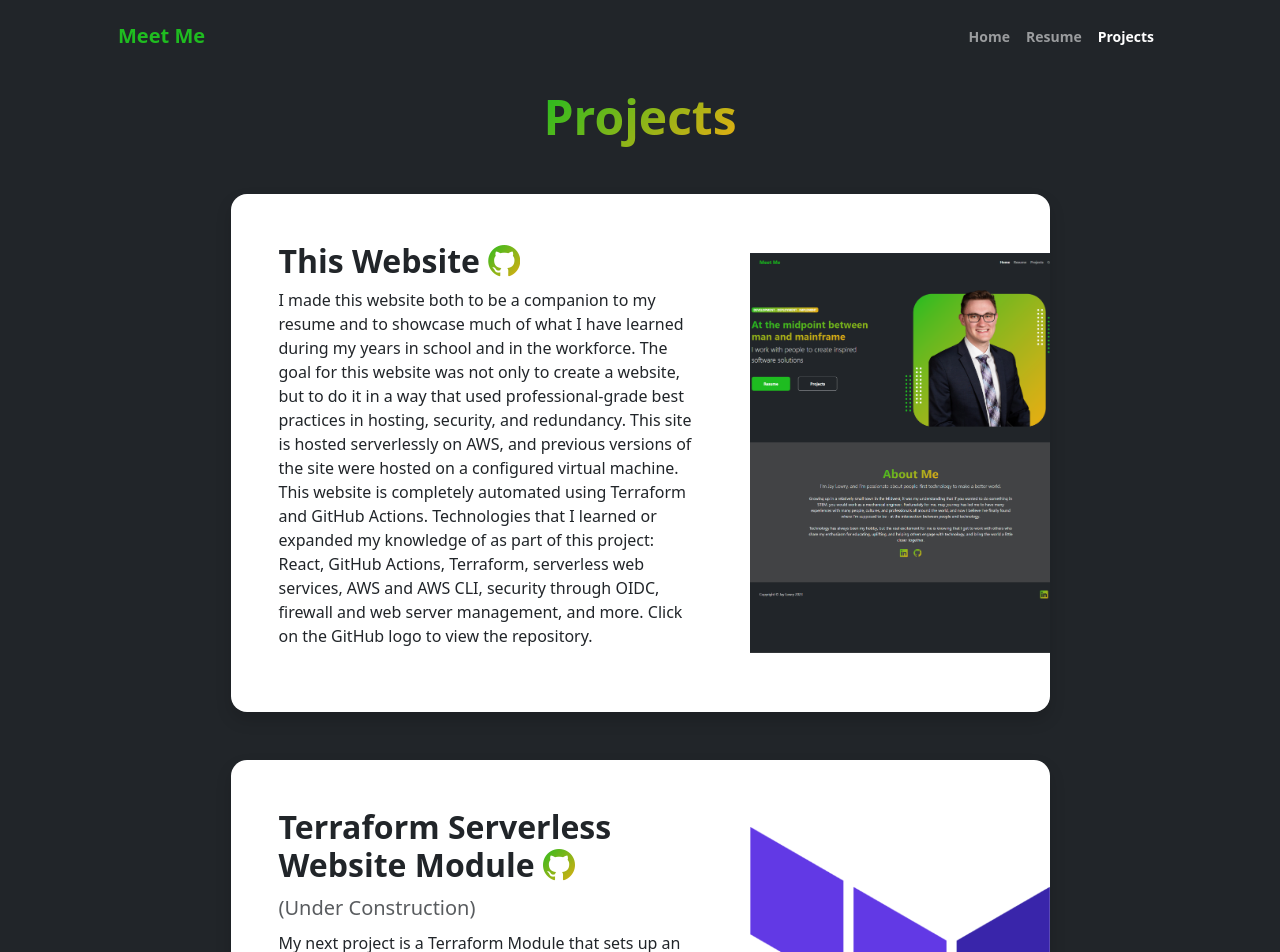
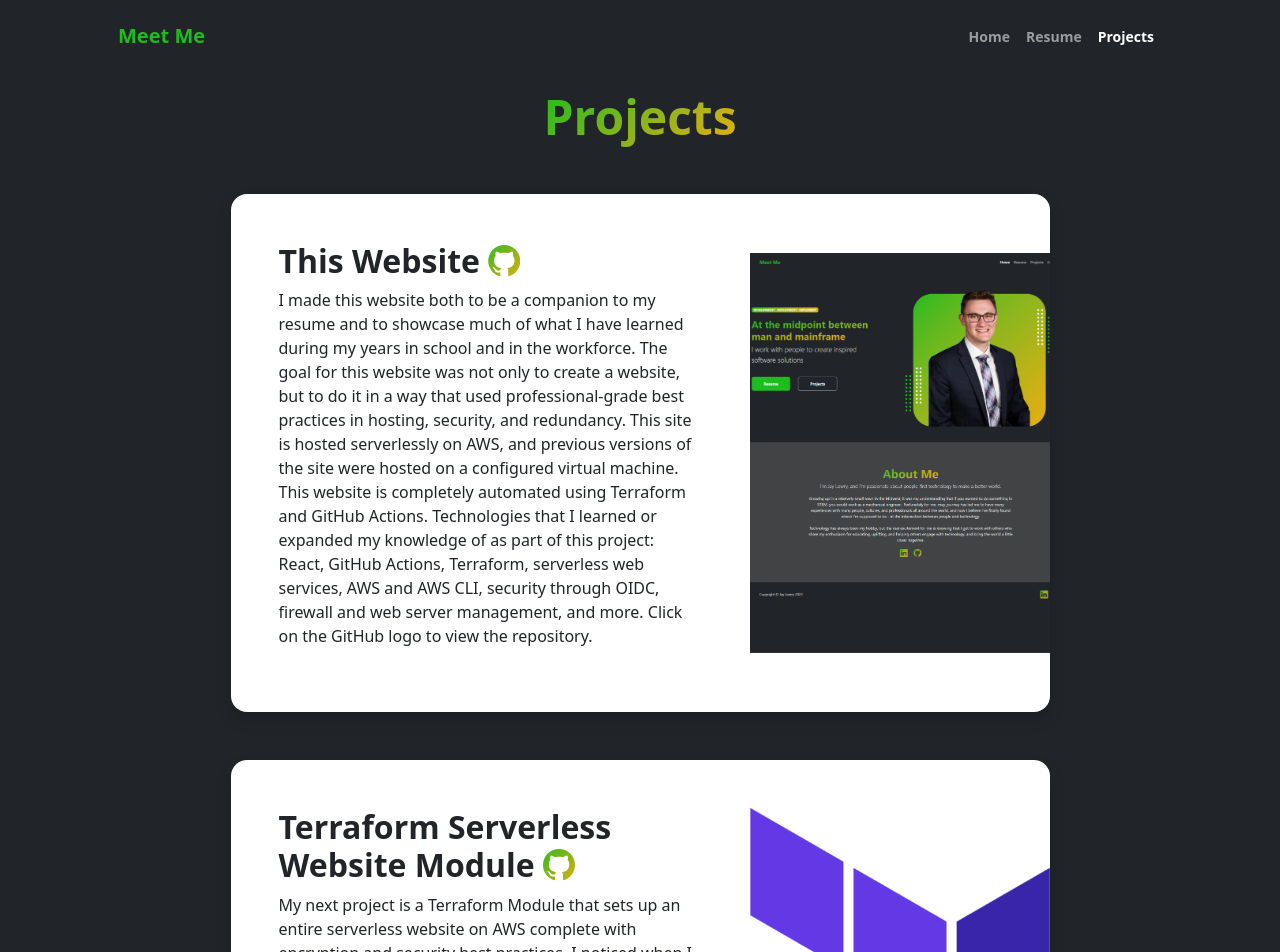
Before and after one commit to Jbird757/resume-site, a React (Create React App) app: page /Projects in a window 1280 px wide. Shown: the top 952 px of the page. Built offline with nearby package versions, Linux system fonts and the light colour scheme.

Commit message:
Updated resume and project

```diff
--- a/src/components/ProjectContents.js
+++ b/src/components/ProjectContents.js
@@ -36,7 +36,6 @@ const Contents = () => {
                                     <div className="d-flex align-items-center">
                                         <div className="p-5">
                                             <h2 className="fw-bolder">Terraform Serverless Website Module   <a className="text-gradient" href="https://github.com/Jbird757/AWS-Serverless-Static-Website-TF-Module.git"><i className="bi bi-github"></i></a></h2>
-                                            <div className="fs-5 fw-light text-muted mb-2">(Under Construction)</div>
                                             <p>
                                                 My next project is a Terraform Module that sets up an entire serverless website on AWS complete with encryption and security best practices. I noticed when I was building my personal site that I couldn't find a
                                                 module that fit what I needed to do, especially since S3 Bucket ACLs are deprecated and CloudFront OAC is the new standard, so I decided to make my own. I hope that others besides me can benefit from this module,
```
Also changed, not shown: 1 other file (tests, documents, lock files or other folders).
